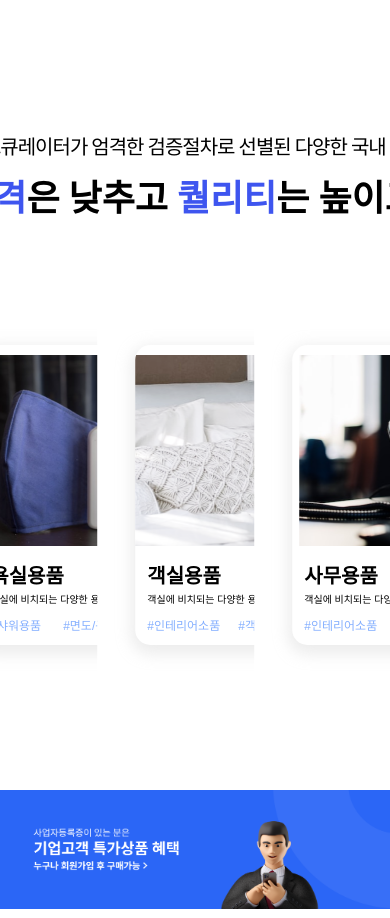
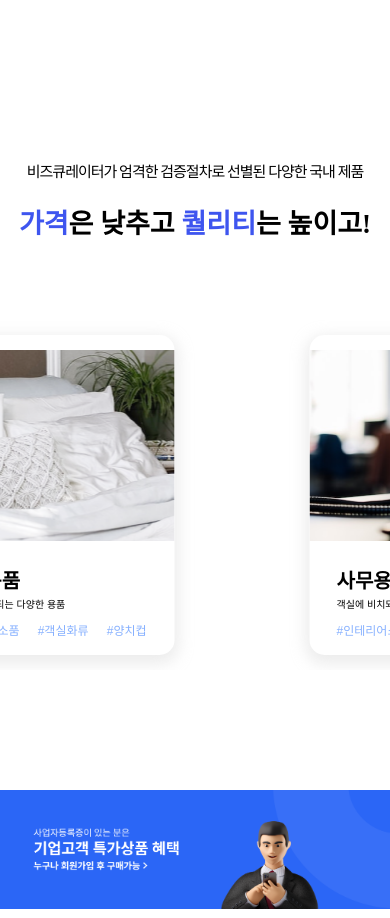
Before and after one commit to FastCampus-Final-Project-bizcurator-1/FinalProject-1-Frontend, a React (Create React App) app: page / in a window 390 px wide. Shown: the part 1900-2818 px from the top of the page. Built offline with nearby package versions, Linux system fonts and the light colour scheme.

Commit message:
[FIX] react-slick 관련 옵션 수정 및 반응형 CSS 수정

```diff
--- a/src/components/main/PartnerList.jsx
+++ b/src/components/main/PartnerList.jsx
@@ -162,17 +162,8 @@ const Active = styled.span`
 `;
 
 const PartnerLogo = styled.div`
-  width: calc(768 / 5);
   height: 90px;
-  @media (max-width: 1440px) {
-    width: calc(1440 / 4);
-  }
-  @media (max-width: 768px) {
-    width: calc(768 / 3);
-  }
 `;
 const Img = styled.img`
   margin: auto;
-  @media (max-width: 768px) {
-  }
 `;
--- a/src/components/main/category/Category.jsx
+++ b/src/components/main/category/Category.jsx
@@ -22,11 +22,12 @@ export default function Category() {
     autoplay: true,
     autoplaySpeed: 1500,
     speed: 800,
-    slidesToShow: outerWidth > 1440 ? 5 : outerWidth > 768 ? 4 : 3,
+    slidesToShow:
+      outerWidth > 1440 ? 4 : outerWidth > 1024 ? 3 : outerWidth > 600 ? 2 : 1,
     slidesToScroll: 1,
     variableHeight: true,
     centerMode: true,
-    centerPadding: '-40px',
+    centerPadding: '0px',
     touchThreshold: 20,
   };
 
@@ -131,7 +132,7 @@ export default function Category() {
 }
 
 const Container = styled.section`
-  width: 100vw;
+  width: 100%;
   height: 690px;
   display: flex;
   justify-content: center;
@@ -173,7 +174,7 @@ const TextContainer = styled.div`
   justify-content: center;
   align-items: center;
   flex-direction: column;
-  width: 510px;
+  width: 100%;
   height: 100px;
   margin: auto;
   font-size: 48px;
@@ -191,11 +192,17 @@ const Text1 = styled.div`
   font-size: 20px;
   font-weight: 500;
   letter-spacing: -1px;
+  @media (max-width: 510px) {
+    font-size: 15px;
+  }
 `;
 const Text2 = styled.div`
   font-color: #181818;
   font-size: 36px;
   font-weight: bold;
+  @media (max-width: 510px) {
+    font-size: 27px;
+  }
 `;
 
 const Bold = styled.span`
--- a/src/components/main/category/CategoryItem.jsx
+++ b/src/components/main/category/CategoryItem.jsx
@@ -28,8 +28,7 @@ export default function CategoryItem({
 }
 
 const Container = styled.div`
-  width: 300px;
-  height: 400px;
+  height: 350px;
   display: flex;
   justify-content: center;
   align-items: center;
@@ -40,8 +39,8 @@ const Container = styled.div`
   border-radius: 15px;
 `;
 const Item = styled.div`
-  width: 255px;
-  height: 304px;
+  min-width: 255px;
+  min-height: 320px;
   display: flex;
   justify-content: center;
   align-items: center;
@@ -52,19 +51,14 @@ const Item = styled.div`
   border-radius: 15px;
   -webkit-box-shadow: 0px 5px 15px 4px rgba(208, 208, 208, 0.4);
   box-shadow: 0px 5px 15px 4px rgba(208, 208, 208, 0.4);
-
-  @media (max-width: 1440px) {
-    width: 225px;
-    height: 300px;
-  }
-
-  @media (max-width: 768px) {
-    width: 225px;
-    height: 300px;
-  }
 `;
 
-const Img = styled.img``;
+const Img = styled.img`
+  margin-bottom: 10px;
+  min-width: 255px;
+  max-height: 191px;
+  overflow: hidden;
+`;
 const ItemContainer = styled.div`
   font-family: 'Noto Sans KR', sans-serif;
 `;
```
